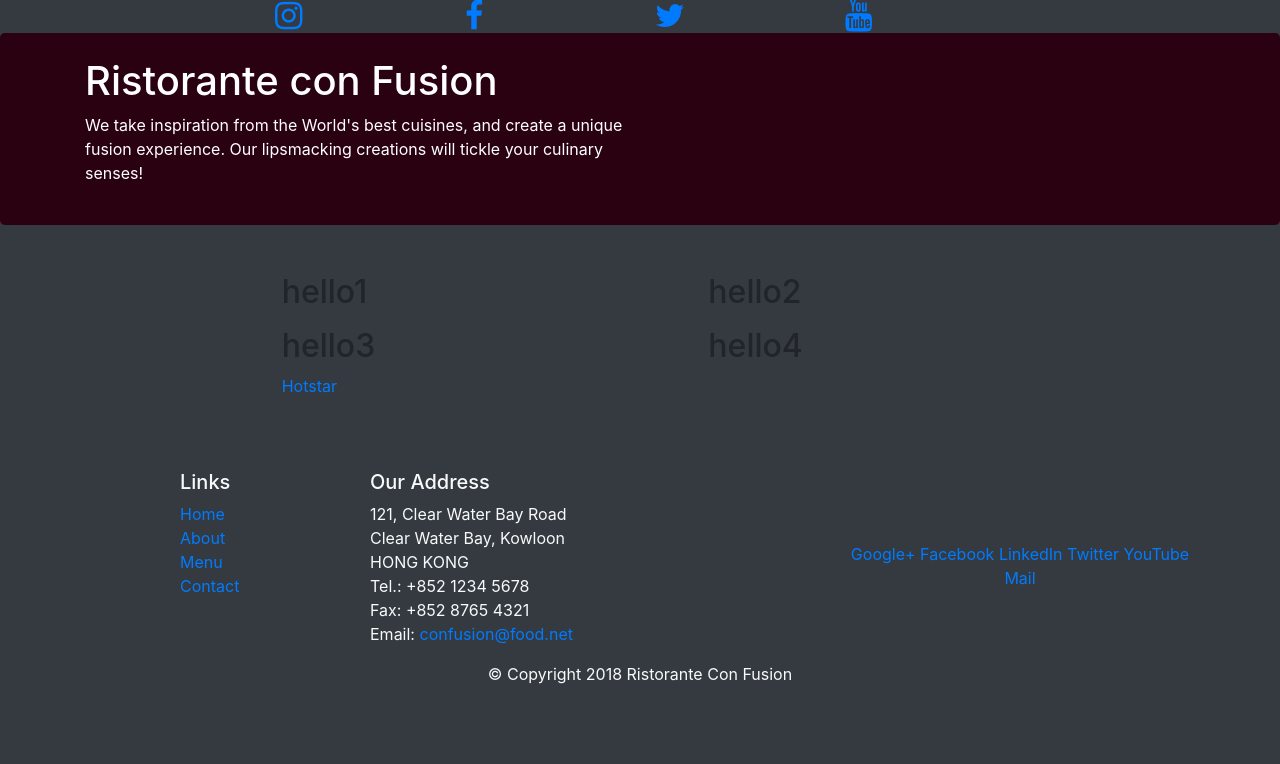
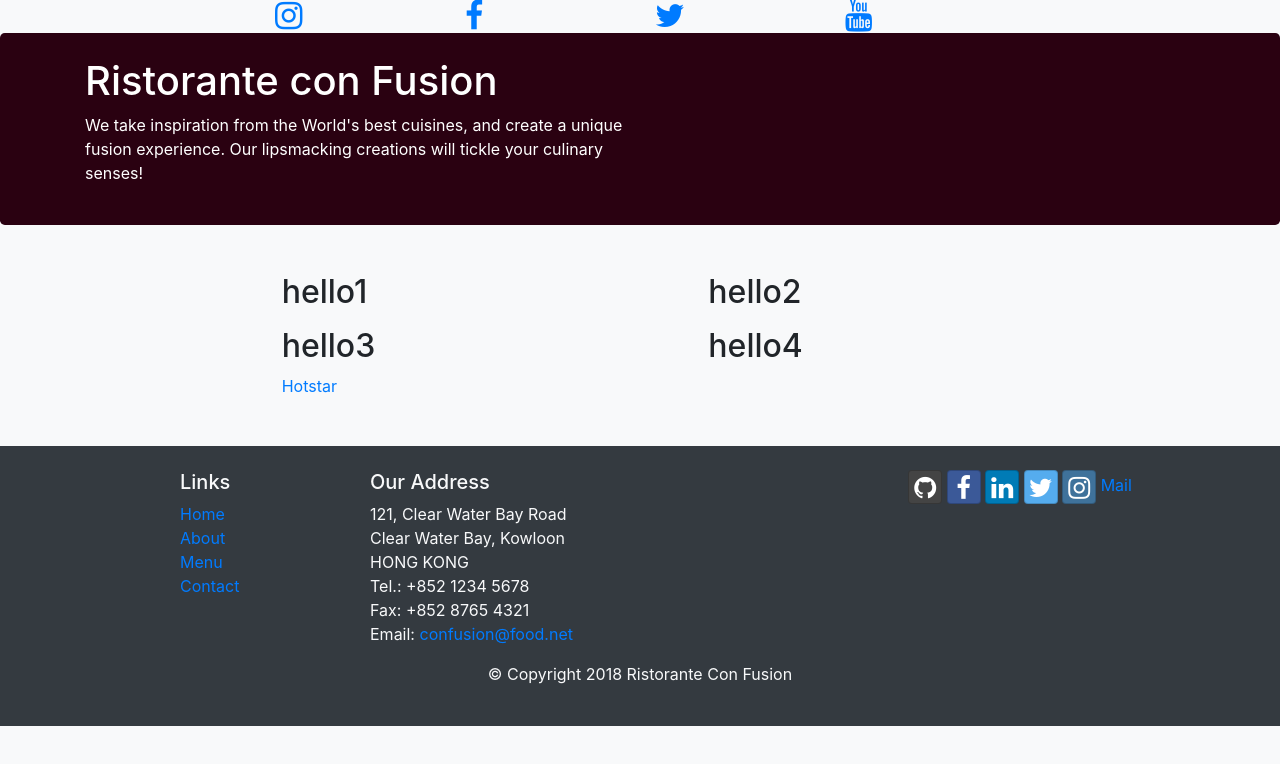
Before and after one commit to YuvRaj6392/Coursera-BootstrapL-, a website: page index.html in a window 1280 px wide. Drawn offline with nearby package versions, Linux system fonts and the light colour scheme.

Commit message:
added btn social icons

```diff
--- a/index.html
+++ b/index.html
@@ -6,6 +6,7 @@
 <meta http-equip="x-ua-compatible" content="ie=edge">
 <link rel="stylesheet" href="https://maxcdn.bootstrapcdn.com/bootstrap/4.0.0/css/bootstrap.min.css" integrity="sha384-Gn5384xqQ1aoWXA+058RXPxPg6fy4IWvTNh0E263XmFcJlSAwiGgFAW/dAiS6JXm" crossorigin="anonymous">
 <link rel="stylesheet" href="https://cdnjs.cloudflare.com/ajax/libs/font-awesome/4.7.0/css/font-awesome.min.css">
+<link rel="stylesheet" href="https://cdnjs.cloudflare.com/ajax/libs/bootstrap-social/5.1.1/bootstrap-social.css">
 <title>coursera</title>
 <style>
 .jumbotron{
@@ -13,7 +14,7 @@ background-color:#2a0111;
 }
 </style>
 </head>
-<body class="bg-dark">
+<body class="bg-light">
 <div class="container">
 <div class="row justify-content-center">
 <div class="col col-2">
@@ -23,7 +24,7 @@ background-color:#2a0111;
 <a href="index.html" class="fa fa-facebook fa-2x fw"></a>
 </div>
 <div class="col-2">
-<a href="index.html" class="fa fa-twitter fa-2x fw"></a>
+<a href="https://twitter.com/HagridFCB?s=20" class="fa fa-twitter fa-2x fw"></a>
 </div>
 <div class="col-2">
 <a href="index.html" class="fa fa-youtube fa-2x fw"></a>
@@ -85,13 +86,13 @@ background-color:#2a0111;
 		              Email: <a href="mailto:confusion@food.net">confusion@food.net</a>
 		           </address>
                 </div>
-                <div class="col-12 col-sm-4 align-self-center">
+                <div class="col-12 col-sm-4">
                     <div class="text-center">
-                        <a href="http://google.com/+">Google+</a>
-                        <a href="http://www.facebook.com/profile.php?id=">Facebook</a>
-                        <a href="http://www.linkedin.com/in/">LinkedIn</a>
-                        <a href="http://twitter.com/">Twitter</a>
-                        <a href="http://youtube.com/">YouTube</a>
+                        <a class="btn btn-social-icon btn-github" href="http://google.com/+"><i class="fa fa-github fa-lg"></i></a>
+                        <a class="btn btn-social-icon btn-facebook" href="http://www.facebook.com/profile.php?id="><i class="fa fa-facebook"></i></a>
+                        <a class="btn btn-social-icon btn-linkedin" href="http://www.linkedin.com/in/"><i class="fa fa-linkedin fa-lg"></i></a>
+                        <a class="btn btn-social-icon btn-twitter" href="http://twitter.com/"><i class="fa fa-twitter fa-lg"></i></a>
+                        <a class="btn btn-social-icon btn-instagram" href="http://youtube.com/"><i class="fa fa-instagram fa-lg"></i></a>
                         <a href="mailto:">Mail</a>
                     </div>
                 </div>
--- a/package.json
+++ b/package.json
@@ -15,5 +15,8 @@
   "bugs": {
     "url": "https://github.com/YuvRaj6392/Coursera/issues"
   },
-  "homepage": "https://github.com/YuvRaj6392/Coursera#readme"
+  "homepage": "https://github.com/YuvRaj6392/Coursera#readme",
+  "dependencies": {
+    "bootstrap-social": "^5.1.1"
+  }
 }
```
Also changed, not shown: 2 other files.
